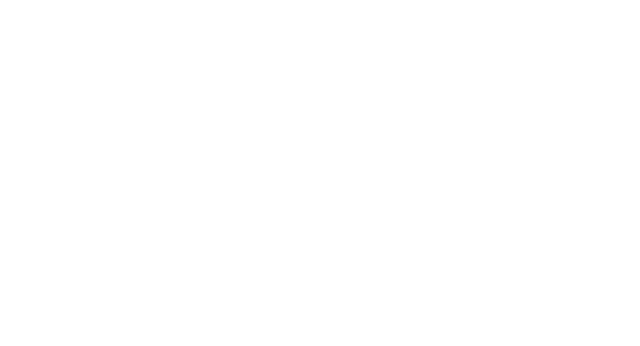
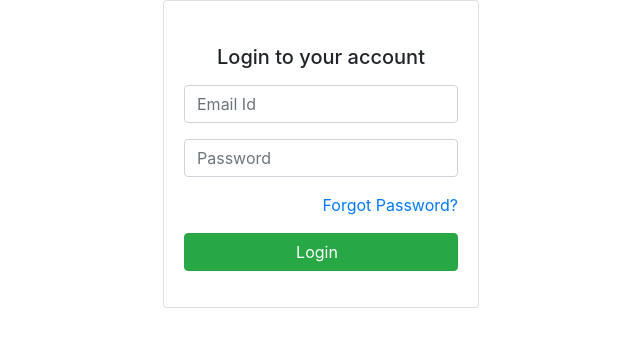
Before and after one commit to DhruvRastogi15/360pro, a React (Create React App) app: page /admin in a window 1280 px wide. Shown: the top 346 px of the page, without its empty margins (319-959 px from the left). Built offline with nearby package versions, Linux system fonts and the light colour scheme.

Commit message:
DB insertion done by Dhruv Rastogi

```diff
--- a/package.json
+++ b/package.json
@@ -7,6 +7,7 @@
     "@testing-library/react": "^9.3.2",
     "@testing-library/user-event": "^7.1.2",
     "bootstrap": "^4.5.0",
+    "js-base64": "^2.6.3",
     "react": "^16.13.1",
     "react-confirm-alert": "^2.6.1",
     "react-dom": "^16.13.1",
--- a/src/App.js
+++ b/src/App.js
@@ -4,6 +4,8 @@ import 'bootstrap/dist/css/bootstrap.min.css';
 import { BrowserRouter as Router, Route } from "react-router-dom";
 import Home from "./components/layout/home";
 import Login from "./components/layout/login";
+import Admin from "./components/Admin/admin";
+import TestAdd from "./components/Admin/testAdd";
 
 
 function App() {
@@ -12,6 +14,8 @@ function App() {
       <div className="App">
         <Route exact path="/home" component={Home} />
         <Route exact path="/" component={Login} />
+        <Route exact path="/admin" component={Admin} />
+        <Route exact path="/testAdd" component={TestAdd} />
       </div>
     </Router>
   );
--- /dev/null
+++ b/src/actions/allApiCall.js
@@ -0,0 +1,59 @@
+
+import axios from "axios";
+import { Base64 } from 'js-base64';
+
+const Config = {};
+
+
+// var authorizationToken = localStorage.getItem('accessToken');
+
+
+
+Config.backendAPICall = function (methodType, APIPath, parameters) {
+
+    if (methodType === "GET") {
+        var authorizationToken = localStorage.getItem('accessToken');
+        return axios
+            .get(APIPath,{headers: {"authenticationToken" : authorizationToken}})
+            .then(res => {
+
+                if (res.data.status === "JWTERROR") {
+                    alert('session expired please logged in');
+                    window.location.pathname = '/'
+                } else {
+
+                return res.data;
+                }
+            })
+            .catch(err => {
+                // console.log(err);
+            });
+
+    } else if ("POST") {
+
+        let params = JSON.stringify(parameters);
+        params = Base64.encode(params);
+
+        // var authorizationToken = localStorage.getItem('accessToken');
+        return axios
+            .post(APIPath, params,{headers: {"authenticationToken" : authorizationToken}})
+            .then(res => {
+                if (res.data.status === "JWTERROR") {
+                    alert('session expired please logged in');
+                    window.location.pathname = '/'
+                } else {
+                return res.data;
+                }
+            })
+            .catch(err => {
+                // console.log(err);
+            });
+    }
+
+
+
+
+};
+
+
+export default Config;
--- /dev/null
+++ b/src/actions/testActions.js
@@ -0,0 +1,12 @@
+import Config from "./allApiCall";
+
+export const addTest = testData => {
+  var methodType = "POST";
+  var APIPath = "/test/addTest";
+  var parameters = testData;
+  var Details = Config.backendAPICall(methodType, APIPath,parameters).then(res => {
+    return res;
+  })
+  return Details;
+
+};
--- /dev/null
+++ b/src/components/Admin/admin.js
@@ -0,0 +1,106 @@
+import React, { Component } from "react";
+import { Base64 } from 'js-base64';
+
+class Admin extends Component {
+    constructor() {
+        super();
+        this.state = {
+            email: "",
+            password: "",
+            isAdmin:false
+        };
+    }
+
+
+    onSubmit = () => {
+        const requestObj = {
+            email: Base64.encode(this.state.email),
+            password: Base64.encode(this.state.password)
+          };
+          alert(requestObj.email)
+    }
+
+    onChange = e => {
+        this.setState({ [e.target.id]: e.target.value });
+      };
+
+    render() {
+        return (
+            <body class="bg-slate-800">
+        <div class="page-content login-cover">
+          <div class="content-wrapper">
+            <div class="content d-flex justify-content-center align-items-center">
+              <form class="login-form" action="#">
+                <div class="card mb-0">
+                  <div class="card-body">
+                    <div class="text-center mb-3">
+                      <i class="icon-user-tie icon-2x text-danger-700 border-warning-800 border-3 rounded-round p-3 mb-3 mt-1"></i>
+                      <h5 class="mb-0">Login to your account</h5>
+                    </div>
+
+                    <div class="form-group form-group-feedback form-group-feedback-left">
+                      <input
+                        type="email"
+                        class="form-control"
+                        id="email"
+                        onChange={this.onChange}
+                        value={this.state.email}
+                        placeholder="Email Id"
+                      />
+                      <div class="form-control-feedback">
+
+                        <i class="icon-user  text-muted"></i>
+                      </div>
+                    </div>
+
+                    <div class="form-group form-group-feedback form-group-feedback-left">
+                      <input
+                        type="password"
+                        class="form-control"
+                        id="password"
+                        onChange={this.onChange}
+                        value={this.state.password}
+                        placeholder="Password"
+                      />
+                      <div class="form-control-feedback">
+                        <i class="icon-lock2 text-muted"></i>
+                      </div>
+                    </div>
+
+                    <div class="form-group d-flex align-items-center">
+                      <a href="/forgotPassword" class="ml-auto color">
+                        {/* style={{ color: "blue" } */}
+                        Forgot Password?
+                      </a>
+                    </div>
+
+                    <div class="form-group">
+                      <button
+                        type="button"
+                        onClick={() => {
+                          this.onSubmit();
+                        }}
+                        class="btn btn-success btn-block"
+                      >
+                        Login <i class="icon-circle-right2 ml-2"></i>
+                      </button>
+                    </div>
+                  </div>
+                </div>
+              </form>
+            </div>
+          </div>
+        </div>
+      </body>
+            // <body>
+            //     <form>
+            //         <input type="text" name="Username" placeholder="Enter username"></input><br/>
+            //         <input type="password" name="Password" placeholder="Enter password"></input><br/>
+            //         <input type="button" name="login" placeholder="login" ></input>
+            //     </form>
+            // </body>
+        );
+    }
+}
+
+export default Admin;
--- /dev/null
+++ b/src/components/Admin/testAdd.js
@@ -0,0 +1,115 @@
+import React, { Component } from "react";
+import * as testActions from "../../actions/testActions";
+import { confirmAlert } from "react-confirm-alert";
+
+class TestAdd extends Component {
+    constructor() {
+        super();
+        this.state = {
+            email: "",
+            password: "",
+            isAdmin:false
+        };
+    }
+
+
+    onSubmit = () => {
+        const requestObj = {
+            email: this.state.email,
+            password: this.state.password
+          };
+          testActions.addTest(requestObj).then(res => {
+            confirmAlert({
+              title: "Added Succesfully!",
+
+              buttons: [
+                {
+                  label: "OK",
+                  onClick: () => {
+                    this.props.history.push({
+                      pathname: "/adminDashboard",
+                      state: this.state.userData
+                    });
+                  }
+                }
+              ]
+            });
+          });
+    }
+
+    onChange = e => {
+        this.setState({ [e.target.id]: e.target.value });
+      };
+
+    render() {
+        return (
+            <body class="bg-slate-800">
+        <div class="page-content login-cover">
+          <div class="content-wrapper">
+            <div class="content d-flex justify-content-center align-items-center">
+              <form class="login-form" action="#">
+                <div class="card mb-0">
+                  <div class="card-body">
+                    <div class="text-center mb-3">
+                      <i class="icon-user-tie icon-2x text-danger-700 border-warning-800 border-3 rounded-round p-3 mb-3 mt-1"></i>
+                      <h5 class="mb-0">Add Data</h5>
+                    </div>
+
+                    <div class="form-group form-group-feedback form-group-feedback-left">
+                      <input
+                        type="email"
+                        class="form-control"
+                        id="email"
+                        onChange={this.onChange}
+                        value={this.state.email}
+                        placeholder="Email Id"
+                      />
+                      <div class="form-control-feedback">
+
+                        <i class="icon-user  text-muted"></i>
+                      </div>
+                    </div>
+
+                    <div class="form-group form-group-feedback form-group-feedback-left">
+                      <input
+                        type="password"
+                        class="form-control"
+                        id="password"
+                        onChange={this.onChange}
+                        value={this.state.password}
+                        placeholder="Password"
+                      />
+                      <div class="form-control-feedback">
+                        <i class="icon-lock2 text-muted"></i>
+                      </div>
+                    </div>
+                    <div class="form-group">
+                      <button
+                        type="button"
+                        onClick={() => {
+                          this.onSubmit();
+                        }}
+                        class="btn btn-success btn-block"
+                      >
+                        Add <i class="icon-circle-right2 ml-2"></i>
+                      </button>
+                    </div>
+                  </div>
+                </div>
+              </form>
+            </div>
+          </div>
+        </div>
+      </body>
+            // <body>
+            //     <form>
+            //         <input type="text" name="Username" placeholder="Enter username"></input><br/>
+            //         <input type="password" name="Password" placeholder="Enter password"></input><br/>
+            //         <input type="button" name="login" placeholder="login" ></input>
+            //     </form>
+            // </body>
+        );
+    }
+}
+
+export default TestAdd;
--- a/src/components/layout/home.js
+++ b/src/components/layout/home.js
@@ -1,6 +1,6 @@
 import React, { Component } from "react";
 
-class login extends Component {
+class Home extends Component {
   constructor() {
     super();
     this.state = {
@@ -16,4 +16,4 @@ Dhruv
   }
 }
 
-export default login;
+export default Home;
--- a/src/components/layout/login.js
+++ b/src/components/layout/login.js
@@ -1,6 +1,6 @@
 import React, { Component } from "react";
 
-class login extends Component {
+class Login extends Component {
     constructor() {
         super();
         this.state = {
@@ -39,4 +39,4 @@ class login extends Component {
     }
 }
 
-export default login;
+export default Login;
```
Also changed, not shown: 16 other files (tests, documents, lock files or other folders).
